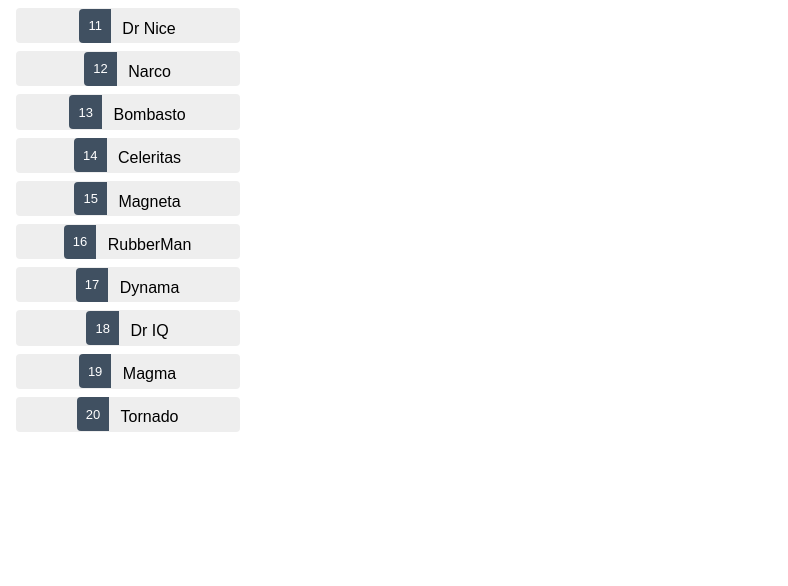
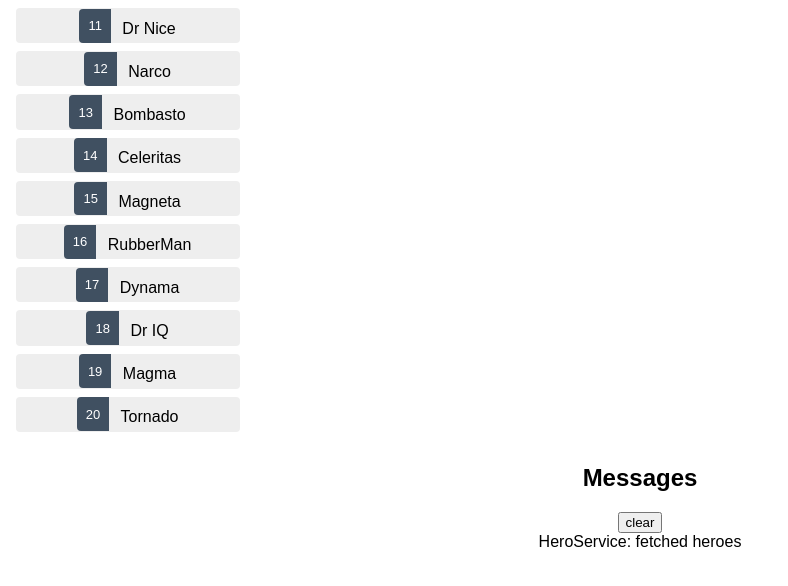
Before and after one commit to Mathieuka/angular-training-quick-starter, an Angular app: page /heroes in a window 1280 px wide. Shown: the top 586 px of the page, without its empty margins (0-788 px from the left). Built offline with nearby package versions, Linux system fonts and the light colour scheme.

Commit message:
service in heroes app is done

```diff
--- a/src/app/app.component.html
+++ b/src/app/app.component.html
@@ -1,5 +1,6 @@
 <!--The content below is only a placeholder and can be replaced.-->
 <div style="text-align:center">
-  <app-heroes></app-heroes>
-  <!-- <router-outlet></router-outlet> -->
+<!-- <router-outlet></router-outlet> -->
+    <app-heroes></app-heroes>
+    <app-messages></app-messages>
 </div>
--- a/src/app/app.module.ts
+++ b/src/app/app.module.ts
@@ -7,12 +7,14 @@
 import { HeroesComponent } from './heroes/heroes.component';
 import { HeroDetailComponent } from './hero-detail/hero-detail.component';
 import { AppRoutingModule } from './app-routing.module';
+import { MessagesComponent } from './messages/messages.component';
 
 @NgModule({
   declarations: [
     AppComponent,
     HeroesComponent,
-    HeroDetailComponent
+    HeroDetailComponent,
+    MessagesComponent
   ],
   imports: [ // all ngModule "import" need to be put here in "imports"
     BrowserModule,
--- a/src/app/hero.service.ts
+++ b/src/app/hero.service.ts
@@ -2,6 +2,8 @@
 import { Hero } from './Hero';
 import { HEROES } from './mock-heroes';
 import { Observable, of } from 'rxjs';
+
+import { MessageService } from "./message.service";
 
 
 @Injectable({
@@ -9,10 +11,14 @@
 })
 export class HeroService {
 
-  constructor() { }
+  constructor(
+    private messageService: MessageService // here we inject the MessageService
+    ) { }
 
   //This asynchronous approach will work when the HeroService requests heroes from the server.
   getHeroes(): Observable<Hero[]> {
+    //NOTE: Here when the heroService fetch the HEROES, we call the function add() come from message.service.ts for push a new message in messageService
+    this.messageService.add('HeroService: fetched heroes');
     return of(HEROES); // of(HEROES) returns an Observable<Hero[]> that emits a single value, the array of mock heroes.
   }
 }
--- a/src/app/heroes/heroes.component.html
+++ b/src/app/heroes/heroes.component.html
@@ -1,6 +1,6 @@
    <ul class="heroes">
         <!-- NOTE: we can use [class.selected] for specify some CSS style comportment -->
-        <!-- NOTE: example => When the current row hero is the same as the selectedHero, Angular adds the selected CSS class.
+        <!-- NOTE: example => When the current row hero is the same as the selectedHero, Angular adds the "selected" CSS class.
                               When the two heroes are different, Angular removes the class. -->
         <li
         *ngFor="let hero of heroes; index as heroId"
--- a/src/app/heroes/heroes.component.ts
+++ b/src/app/heroes/heroes.component.ts
@@ -22,7 +22,7 @@
    ) { }
 
    ngOnInit() {
-     this.getHeroes();
+     this.getHeroes(); // here we get the heroes just before the app mount
    }
 
    getHeroes = (): void =>{
--- /dev/null
+++ b/src/app/message.service.ts
@@ -0,0 +1,18 @@
+import { Injectable } from '@angular/core';
+
+@Injectable({
+  providedIn: 'root'
+})
+export class MessageService {
+  constructor() { }
+
+  messages: string[] = [];
+
+  add(message: string) {
+    this.messages.push(message);
+  }
+
+  clear(){
+    this.messages = [];
+  }
+}
--- /dev/null
+++ b/src/app/messages/messages.component.html
@@ -0,0 +1,7 @@
+<!-- NOTE: This template binds directly to the component's messageService. -->
+
+<div *ngIf="messageService.messages.length">
+    <h2>Messages</h2>
+    <button class="clear" (click)="messageService.clear()">clear</button>
+    <div *ngFor="let message of messageService.messages">{{message}}</div>
+</div>
--- /dev/null
+++ b/src/app/messages/messages.component.ts
@@ -0,0 +1,19 @@
+import { Component, OnInit } from '@angular/core';
+import { MessageService } from '../message.service';
+
+@Component({
+  selector: 'app-messages',
+  templateUrl: './messages.component.html',
+  styleUrls: ['./messages.component.css']
+})
+export class MessagesComponent implements OnInit {
+
+  constructor(
+    public messageService: MessageService //IMPORTANT: The messageService property must be public because you're about to bind to it in the template.
+                                          //IMPORTANT: ***Angular only binds to public component properties***
+  ) { }
+
+  ngOnInit() {
+  }
+
+}
```
Also changed, not shown: src/app/messages/messages.component.css (added), 2 other files (tests, documents, lock files or other folders).
